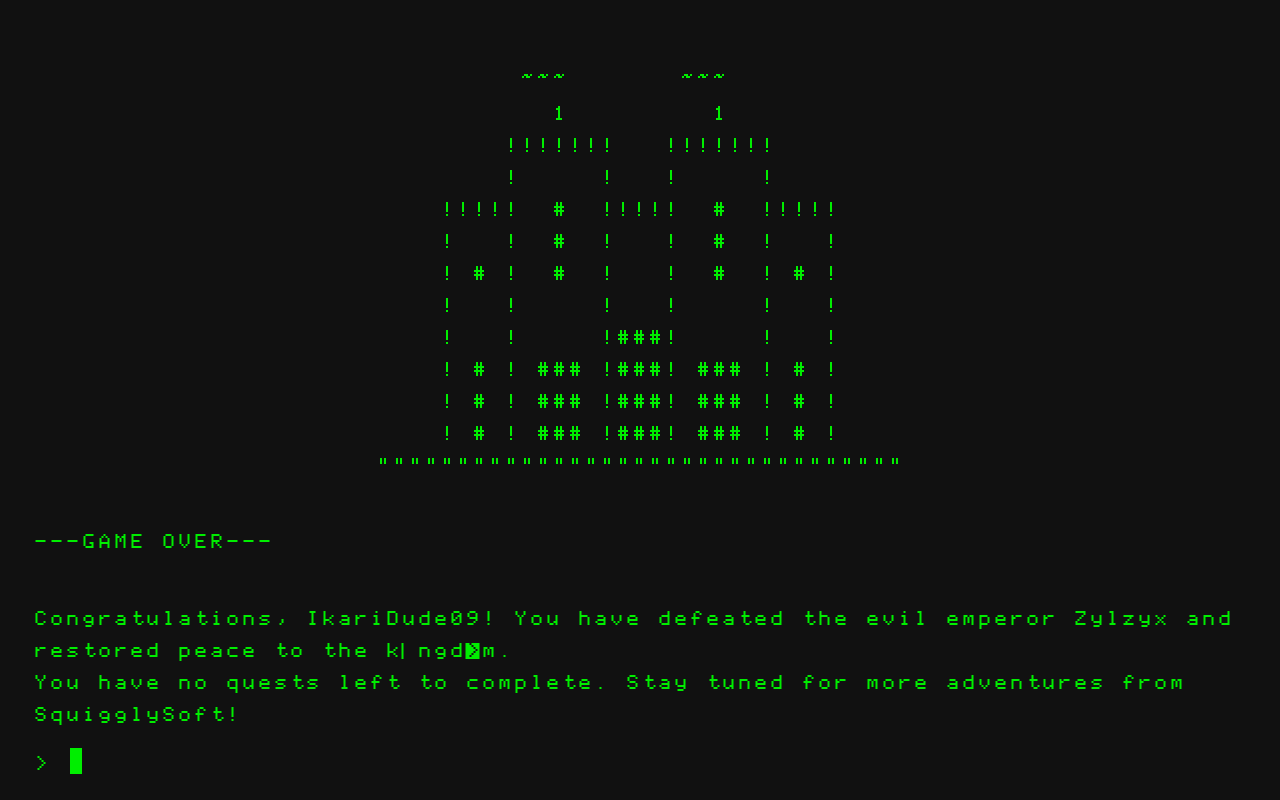
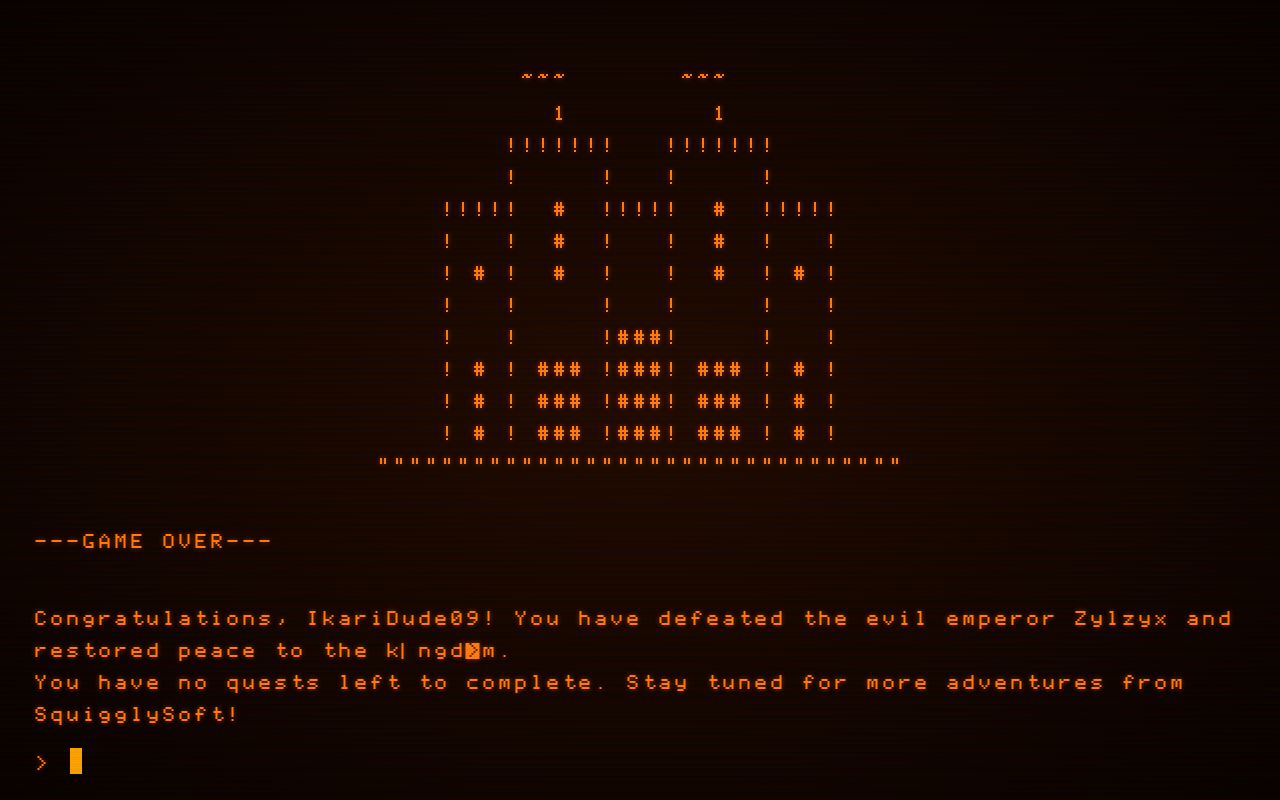
Before and after one commit to okaybenji/text-engine, a website: page index.html in a window 1280 px wide. Drawn offline with Linux system fonts and the light colour scheme.

Commit message:
switch to orange terminal style with glow and scanlines

```diff
--- a/styles.css
+++ b/styles.css
@@ -4,11 +4,27 @@
 }
 
 body {
-  color: #00ee00;
-  background: #111111;
+  color: #ff8012;
   font-size: 2vh;
   font-family: "Apple II";
   line-height: 4vh;
+  /* screen glow */
+  background-image: radial-gradient(
+    #1f0b00, black 120%
+  );
+  /* text glow */
+  text-shadow: 0 0 5px rgba(255, 78, 0, 0.6);
+}
+
+/* scanlines */
+body::after {
+  content: "";
+  position: absolute;
+  top: 0;
+  left: 0;
+  width: 100vw;
+  height: 100vh;
+  background: repeating-linear-gradient(rgba(255, 78, 0, 0.03) 0.5vh, rgba(0, 0, 0, 0.05) 0.8vh);
 }
 
 .img {
@@ -31,8 +47,8 @@ body {
   height: 4vh;
   width: 98.5vh;
   color: transparent;
-  text-shadow: 0 0 0 #00ee00;
-  background: #111111;
+  text-shadow: 0 0 0 orange;
+  background: transparent;
   font-size: 2vh;
   font-family: "Apple II";
   border: none;
@@ -49,7 +65,7 @@ span {
 #caret {
   width: 1vw;
   height: 2vw;
-  background: #00ee00;
+  background: orange;
   animation: blink 0.5s infinite;
   display: inline-block;
   position: relative;
@@ -57,9 +73,9 @@ span {
 }
 
 @keyframes blink {
-    0%{     background: #00ee00;    }
-    49%{    background: #00ee00; }
+    0%{     background: orange;    }
+    49%{    background: orange; }
     60%{    background: transparent; }
     99%{    background: transparent;  }
-    100%{   background: #00ee00;    }
+    100%{   background: orange;    }
 }
```
